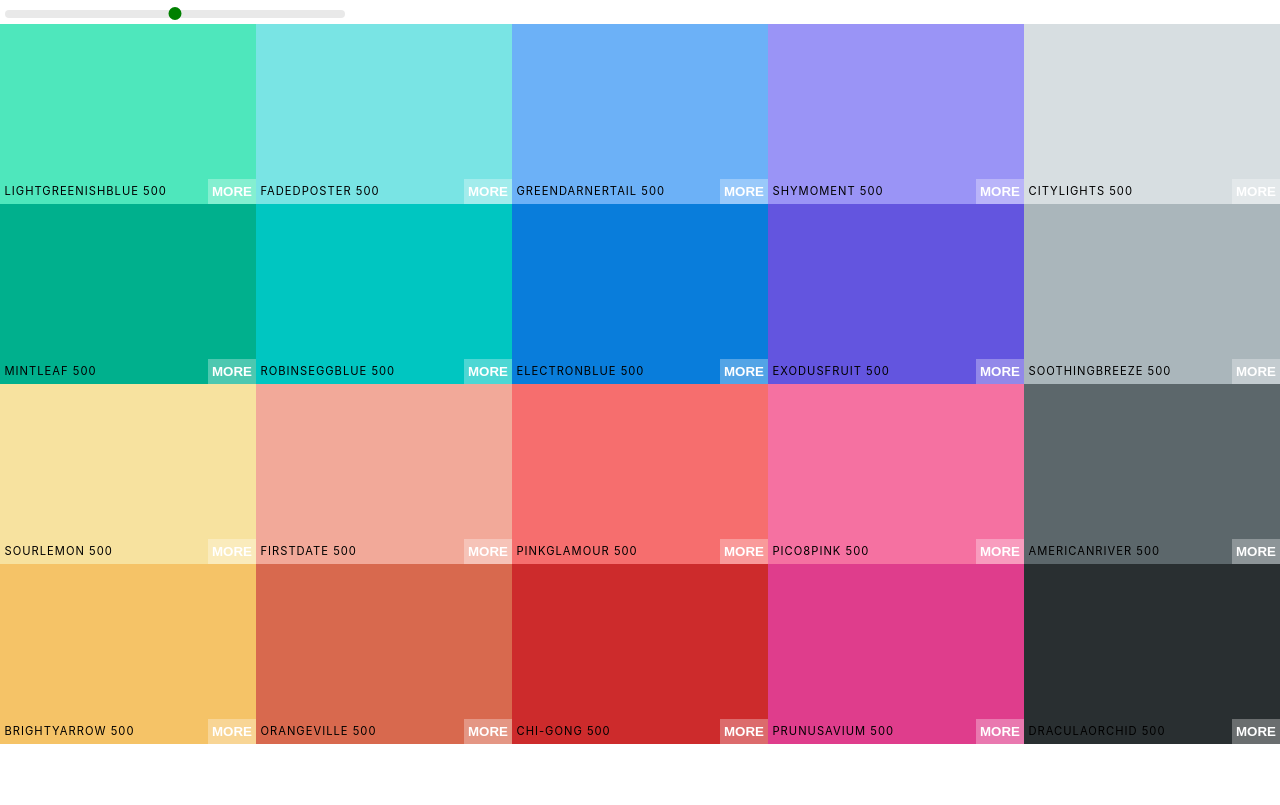
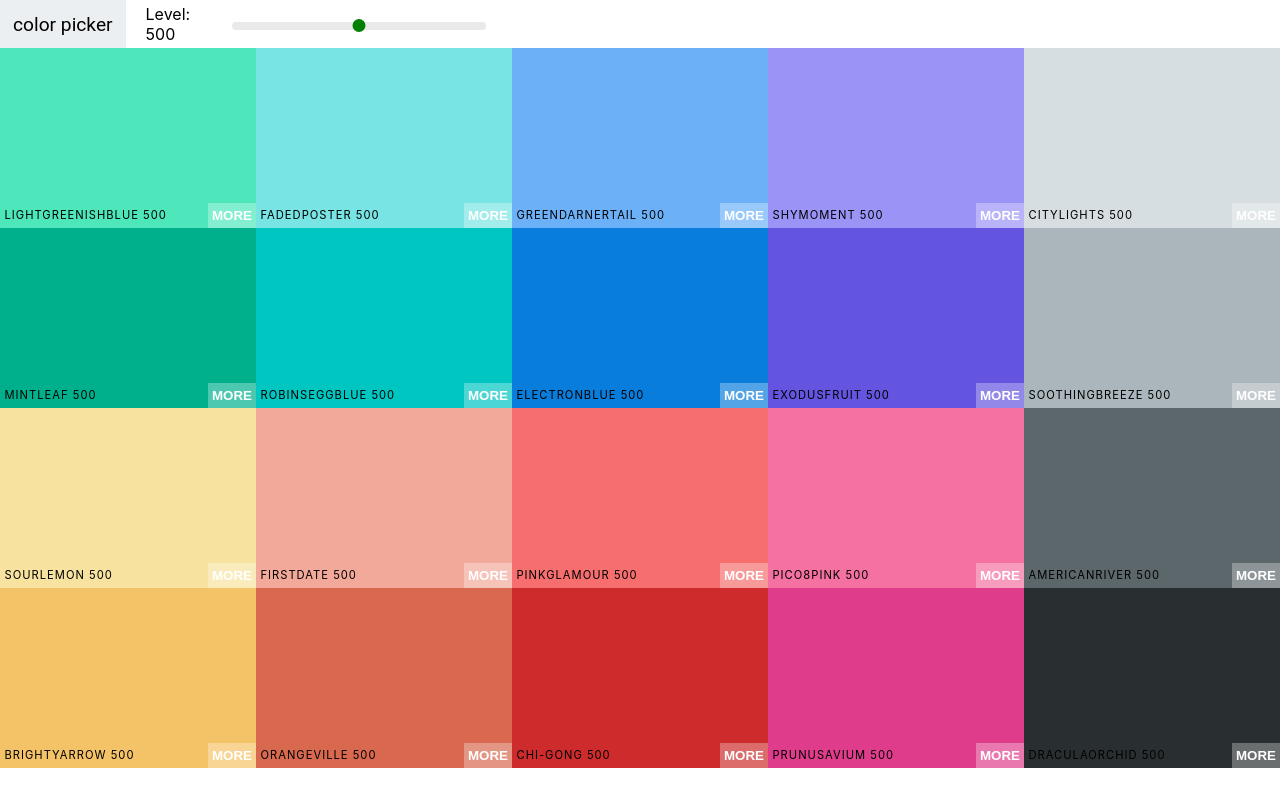
Before and after one commit to andriilukich/color-palette, a React (Create React App) app: page / in a window 1280 px wide. Built offline with nearby package versions, Linux system fonts and the light colour scheme.

Commit message:
Added Navbar

```diff
--- /dev/null
+++ b/src/NavBar.css
@@ -0,0 +1,63 @@
+.NavBar {
+  display: flex;
+  align-items: center;
+  justify-content: flex-start;
+
+  height: 6vh;
+}
+
+.NavBar__logo-container {
+  display: flex;
+  align-items: center;
+  height: 100%;
+  margin-right: 15px;
+  padding: 0 13px;
+
+  font-size: 1.2rem;
+  background-color: #eceff1;
+}
+
+.NavBar__logo {
+  font-family: 'Roboto', sans-serif;
+  color: black;
+  text-decoration: none;
+}
+
+.NavBar__slider-container {
+  display: flex;
+  align-items: center;
+}
+
+.NavBar__level {
+  width: 100px;
+  margin: 0;
+  margin-right: 12px;
+}
+
+.NavBar__slider-container {
+  width: 340px;
+  margin: 5px;
+}
+
+.rc-slider-track {
+  background-color: transparent;
+}
+
+.rc-slider-rail {
+  height: 8px;
+}
+
+.rc-slider-handle {
+  width: 13px;
+  height: 13px;
+  margin-top: -3px;
+  border-color: green;
+  background-color: green;
+}
+
+.rc-slider-handle:hover,
+.rc-slider-handle:active,
+.rc-slider-handle:focus {
+  border-color: green;
+  box-shadow: none;
+}
--- /dev/null
+++ b/src/NavBar.js
@@ -0,0 +1,29 @@
+import React, { Component } from 'react';
+import Slider from 'rc-slider';
+import 'rc-slider/assets/index.css';
+import './NavBar.css';
+
+class NavBar extends Component {
+  render() {
+    const { level, changeLevel } = this.props;
+    return (
+      <header className="NavBar">
+        <div className="NavBar__logo-container">
+          <a href="#" className="NavBar__logo">color picker</a>
+        </div>
+        <div className="NavBar__slider-container">
+          <p className="NavBar__level">Level: {level}</p>
+          <Slider
+            defaultValue={level}
+            min={100}
+            max={900}
+            step={100}
+            onChange={changeLevel}
+          />
+        </div>
+      </header>
+    )
+  }
+}
+
+export default NavBar;
--- a/src/Palette.css
+++ b/src/Palette.css
@@ -7,31 +7,3 @@
   flex-wrap: wrap;
   height: 90%;
 }
-
-.Palette__slider {
-  width: 340px;
-  margin: 5px;
-}
-
-.rc-slider-track {
-  background-color: transparent;
-}
-
-.rc-slider-rail {
-  height: 8px;
-}
-
-.rc-slider-handle {
-  width: 13px;
-  height: 13px;
-  margin-top: -3px;
-  border-color: green;
-  background-color: green;
-}
-
-.rc-slider-handle:hover,
-.rc-slider-handle:active,
-.rc-slider-handle:focus {
-  border-color: green;
-  box-shadow: none;
-}
--- a/src/Palette.js
+++ b/src/Palette.js
@@ -1,7 +1,6 @@
 import React, { Component } from 'react';
 import ColorBox from './ColorBox';
-import Slider from 'rc-slider';
-import 'rc-slider/assets/index.css';
+import NavBar from './NavBar';
 import './Palette.css';
 
 class Palette extends Component {
@@ -18,15 +17,14 @@ class Palette extends Component {
   render() {
     const { colors } = this.props.palette;
     const { level } = this.state;
+
     const colorBoxes = colors[level].map(color => (
       <ColorBox background={color.hex} name={color.name} />
     ));
 
     return (
       <div className="Palette">
-        <div className="Palette__slider">
-          <Slider defaultValue={level} min={100} max={900} step={100} onChange={this.changeLevel} />
-        </div>
+        <NavBar level={level} changeLevel={this.changeLevel} />
         <div className="Palette__colors">
           {colorBoxes}
         </div>
```
